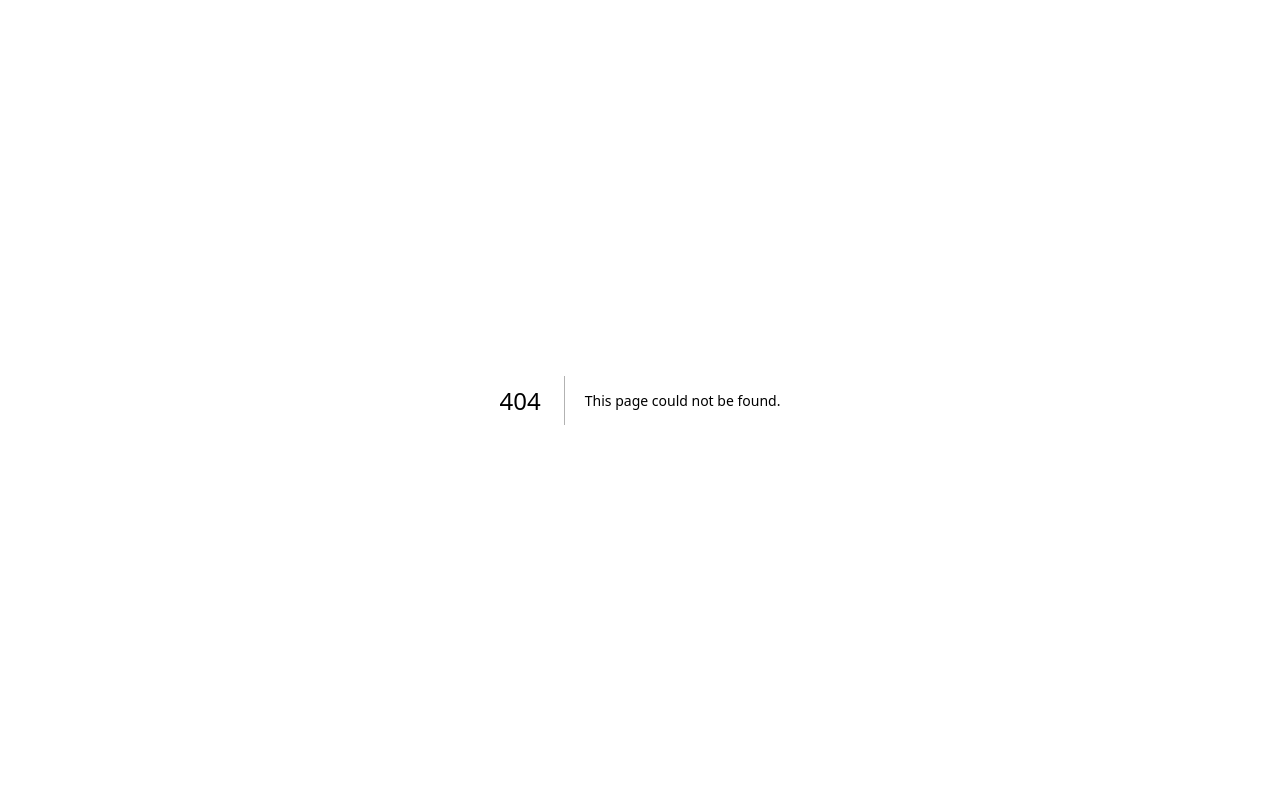
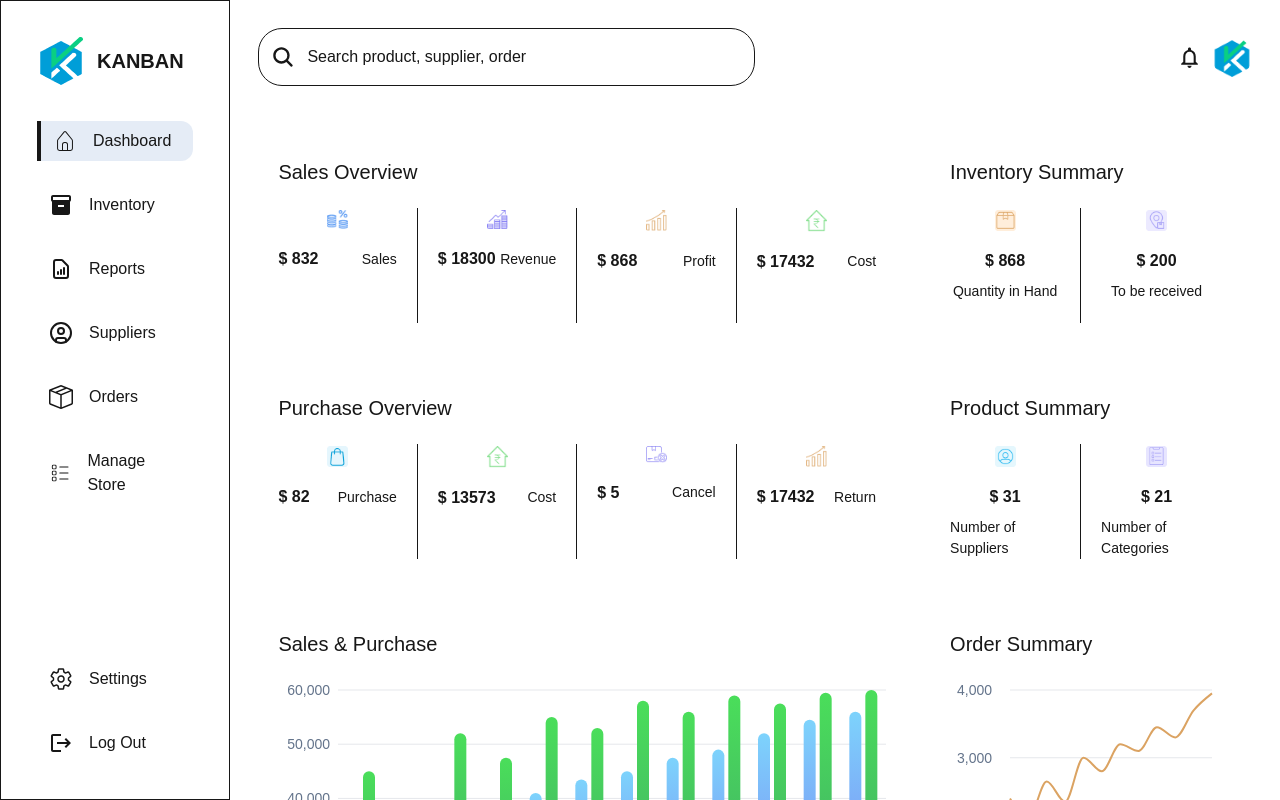
Before and after one commit to Rawaa-Ahmed-dotcom/kanban, a Next.js app: page / in a window 1280 px wide. Before the commit this address had no page. Built offline with nearby package versions, Linux system fonts and the light colour scheme.

Commit message:
feat(dashboard): add dashboard page and components

```diff
--- /dev/null
+++ b/app/(dashboard)/layout.tsx
@@ -0,0 +1,18 @@
+import Sidebar from '@/components/ui/sidebar/Sidebar';
+import Navbar from "@/components/ui/navbar/Navbar";
+
+const layout = ({children} : {children : React.ReactNode} ) => {
+  return (
+    <main className="flex! h-screen overflow-x-hidden">
+      <div className="w-[18%] h-full border border-(--gray-50) bg-white ">
+        <Sidebar />
+      </div>
+      <div className = "w-[82%] ">
+        <Navbar/>
+        {children}
+        </div>
+    </main>
+  );
+};
+
+export default layout;
--- /dev/null
+++ b/app/(dashboard)/page.tsx
@@ -0,0 +1,48 @@
+import CustomOverview from '@/components/dashboard/CustomOverview';
+import CustomSummary from '@/components/dashboard/CustomSummary';
+import {
+  salesKpis,
+  purchaseKpis,
+  inventoryKpis,
+  productKpis,
+} from '@/lib/utils';
+import Sales_Purchases from '@/components/dashboard/Sales_Purchases';
+import { monthlyData } from '@/lib/utils';
+import OrderSummary from '@/components/dashboard/OrderSummary';
+import TopSellingStock from '@/components/dashboard/TopSellingStock';
+import LowQuantityStock from '@/components/dashboard/lowStock.tsx/LowQuantityStock';
+
+const page = () => {
+  return (
+    <div className="py-5.5 px-8 bg-(--bg-main)">
+      <div className="grid grid-cols-3 grid-rows-6 gap-x-5.5 gap-y-7.25">
+        <div className="col-span-2 row-span-1">
+          <CustomOverview title="Sales Overview" kpisData={salesKpis} />
+        </div>
+        <div className="col-span-1 row-span-1">
+          <CustomSummary title="Inventory Summary" kpisData={inventoryKpis} />
+        </div>
+        <div className="col-span-2 row-span-1">
+          <CustomOverview title="Purchase Overview" kpisData={purchaseKpis} />
+        </div>
+        <div className="col-span-1 row-span-1">
+          <CustomSummary title="Product Summary" kpisData={productKpis} />
+        </div>
+        <div className="col-span-2 row-span-2">
+          <Sales_Purchases data={monthlyData} />
+        </div>
+        <div className="col-span-1 row-span-2 ">
+          <OrderSummary />
+        </div>
+        <div className="col-span-2 row-span-2">
+          <TopSellingStock />
+        </div>
+        <div className="col-span-1 row-span-2">
+          <LowQuantityStock />
+        </div>
+      </div>
+    </div>
+  );
+};
+
+export default page;
--- /dev/null
+++ b/components/dashboard/CustomOverview.tsx
@@ -0,0 +1,27 @@
+import { CustomOverviewProps, kpiType } from '@/lib/types';
+import Kpi from '../ui/kpis/Kpi';
+import DashboardCard from '../ui/DashboardCard';
+
+const CustomOverview = ({
+  title,
+  kpisData,
+  gridClass = 'grid-cols-4',
+  kpiClass,
+}: CustomOverviewProps) => (
+  <DashboardCard title={title}>
+    <div className={`grid h-full gap-5 ${gridClass}`}>
+      {kpisData.map((kpi: kpiType) => (
+        <Kpi
+          key={kpi.title}
+          title={kpi.title}
+          icon={kpi.icon}
+          value={kpi.value}
+          bg={kpi.bg}
+          customClass={kpiClass}
+        />
+      ))}
+    </div>
+  </DashboardCard>
+);
+
+export default CustomOverview;
--- /dev/null
+++ b/components/dashboard/CustomSummary.tsx
@@ -0,0 +1,7 @@
+import { CustomOverviewProps } from "@/lib/types";
+import CustomOverview from "./CustomOverview";
+
+const CustomSummary = (props: CustomOverviewProps) => (
+  <CustomOverview {...props} gridClass="grid-cols-2" kpiClass="flex-col gap-2" />
+);
+export default CustomSummary
--- /dev/null
+++ b/components/dashboard/OrderSummary.tsx
@@ -0,0 +1,13 @@
+import DashboardCard from '../ui/DashboardCard';
+import OrderSummaryChart from '../ui/charts/OrderSummaryChart';
+import { OrderSummaryData } from '@/lib/utils';
+
+const OrderSummary = () => {
+  return (
+    <DashboardCard title="Order Summary">
+      <OrderSummaryChart data={OrderSummaryData} />
+    </DashboardCard>
+  );
+};
+
+export default OrderSummary;
--- /dev/null
+++ b/components/dashboard/Sales_Purchases.tsx
@@ -0,0 +1,13 @@
+import { SalesChartProps } from "@/lib/types";
+import SalesChart from "../ui/charts/SalesChart";
+import DashboardCard from "../ui/DashboardCard";
+
+const Sales_Purchases = ({data} : {data : SalesChartProps}) => {
+  return (
+   <DashboardCard title="Sales & Purchase">
+    <SalesChart data={data} />
+  </DashboardCard>
+  )
+}
+
+export default Sales_Purchases
--- /dev/null
+++ b/components/dashboard/TopSellingStock.tsx
@@ -0,0 +1,14 @@
+
+import Table from '../ui/Table';
+import { TopSellingStockCols, TopSellingStockData } from '@/lib/utils';
+import DashboardCard from '../ui/DashboardCard';
+
+const TopSellingStock = () => {
+  return (
+    <DashboardCard title='Top Selling Stock' link={{href : "/inventory?filter=top_selling" }}>
+      <Table columns={TopSellingStockCols} data={TopSellingStockData} />
+    </DashboardCard>
+  );
+};
+
+export default TopSellingStock;
--- /dev/null
+++ b/components/dashboard/lowStock.tsx/LowQuantityStock.tsx
@@ -0,0 +1,17 @@
+import DashboardCard from '@/components/ui/DashboardCard';
+import LowStockItem from './LowStockItem';
+
+const LowQuantityStock = () => {
+  return (
+    <DashboardCard
+      title="Low Quantity Stock"
+      link={{ href: '/inventory?filter=lowStock' }}
+    >
+      <div className="flex flex-col gap-4">
+        <LowStockItem />
+      </div>
+    </DashboardCard>
+  );
+};
+
+export default LowQuantityStock;
--- /dev/null
+++ b/components/dashboard/lowStock.tsx/LowStockItem.tsx
@@ -0,0 +1,28 @@
+import Image from 'next/image';
+import Badge from '../../ui/Badge';
+
+const LowStockItem = () => {
+  return (
+    <div className="flex gap-6 items-center">
+          <Image
+            src="/low_stock_1.png"
+            width={60}
+            height={70}
+            alt="product_title"
+          />
+          <div className="flex flex-col gap-1">
+            <h3 className="font-semibold text-[16px] text-(--gray-800)">
+              product_title
+            </h3>
+            <p className="text-(--gray-500) font-normal text-[14px]">
+              Remaining Quantity : 10 Packet
+            </p>
+          </div>
+          <Badge variant="low_stock" customClass="py-[2px] px-[6px] rounded-lg">
+            Low
+          </Badge>
+        </div>
+  )
+}
+
+export default LowStockItem
```
